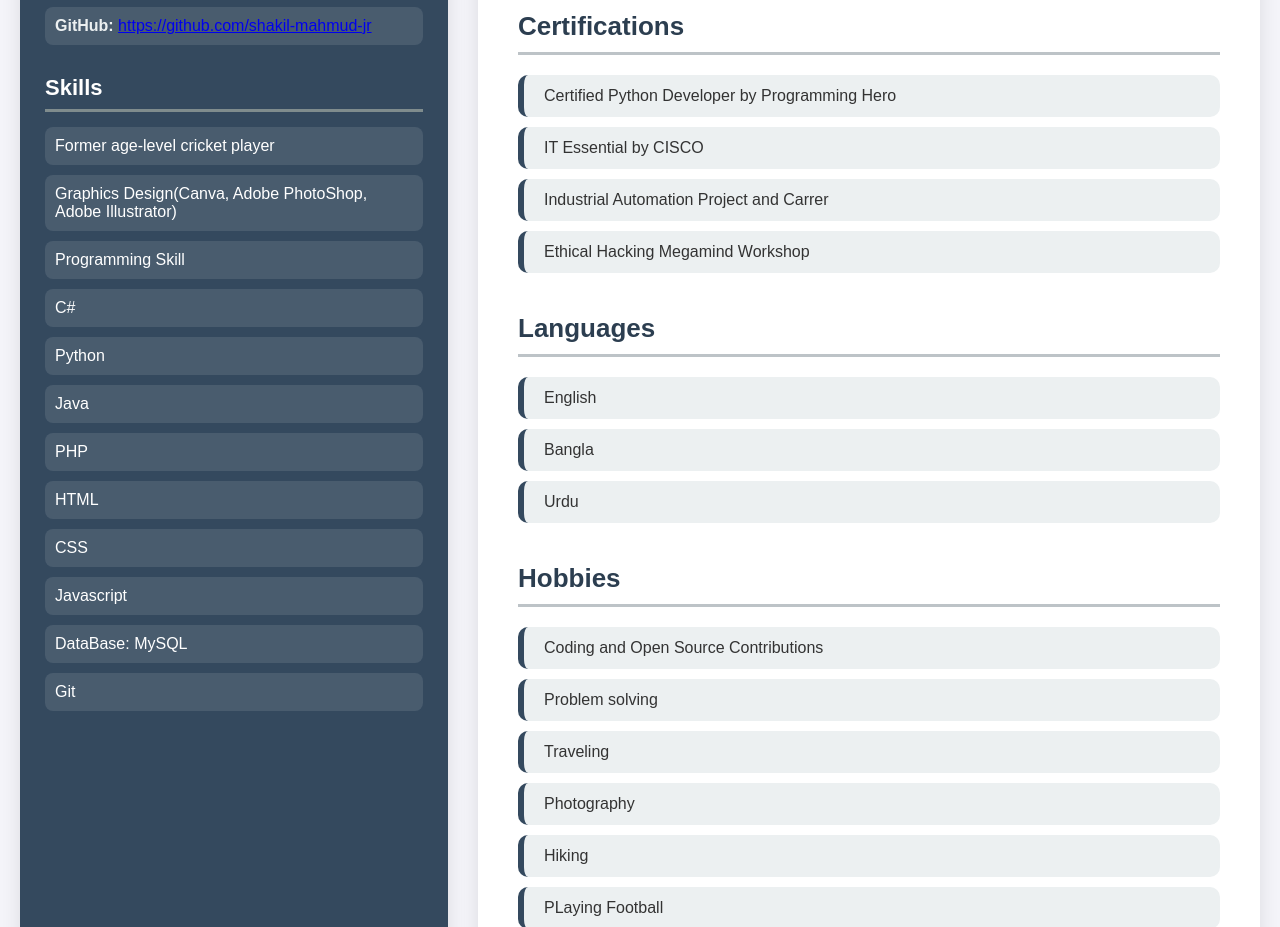
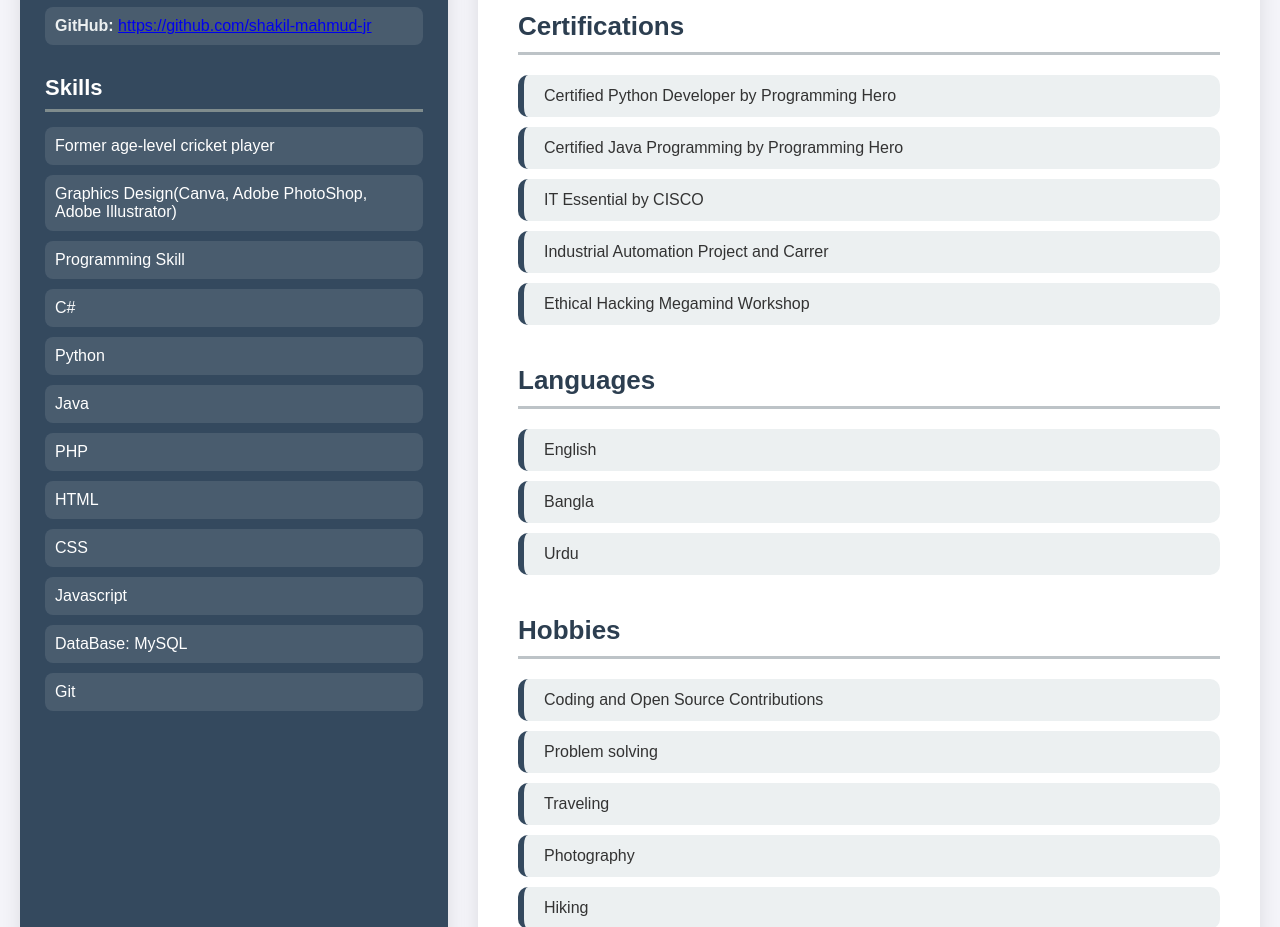
Before and after one commit to shakil-mahmud-jr/resume, a plain HTML site: page index.html in a window 1280 px wide. Shown: the part 1123-2050 px from the top of the page. Drawn offline with Linux system fonts and the light colour scheme.

Commit message:
Update index.html

```diff
--- a/index.html
+++ b/index.html
@@ -83,6 +83,7 @@
                 <h2>Certifications</h2>
                 <ul>
                     <li>Certified Python Developer by Programming Hero</li>
+                    <li>Certified Java Programming by Programming Hero</li>
                     <li>IT Essential by CISCO</li>
                     <li>Industrial Automation Project and Carrer</li>
                     <li>Ethical Hacking Megamind Workshop</li>
```
